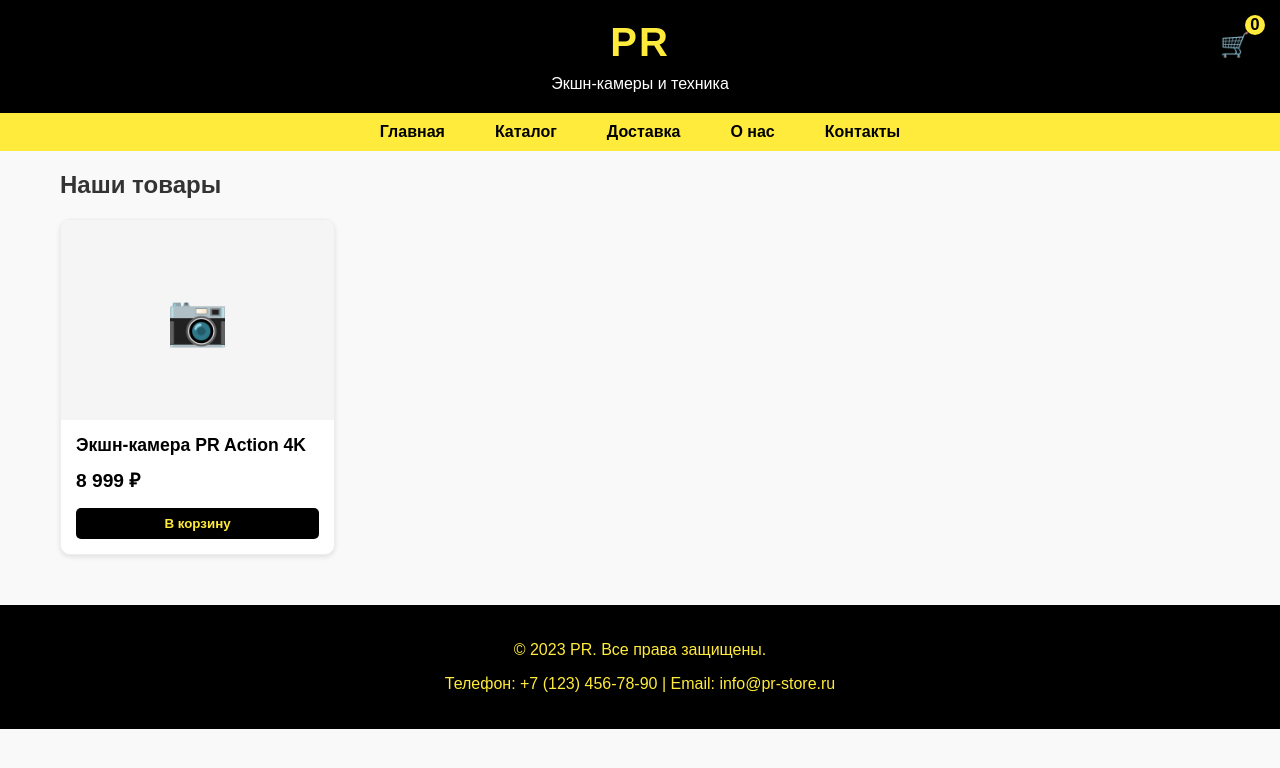
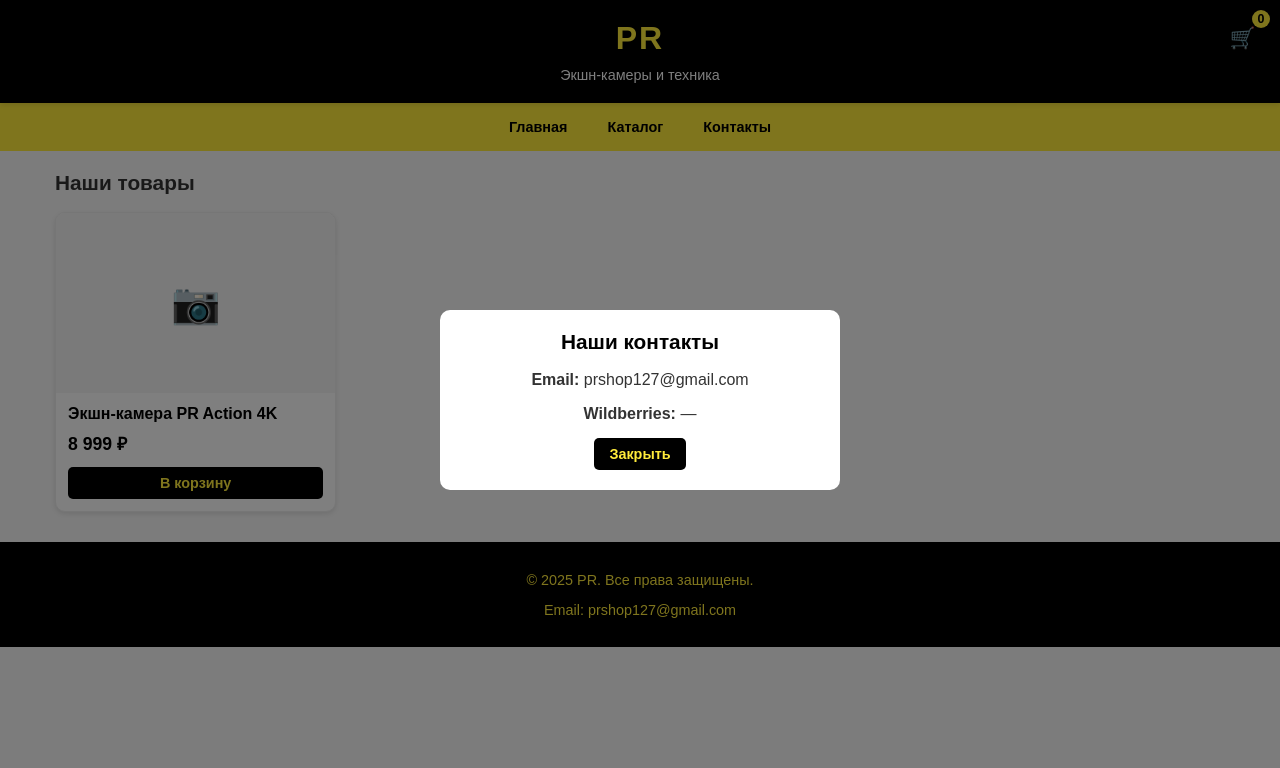
Before and after one commit to Ilyshka3346/shopPR, a plain HTML site: page index.html in a window 1280 px wide. Both pictures are taken after a click on the link "Контакты". Drawn offline with Linux system fonts and the light colour scheme.

Commit message:
Update index.html

```diff
--- a/index.html
+++ b/index.html
@@ -21,9 +21,10 @@
             padding: 20px 0;
             text-align: center;
             box-shadow: 0 2px 5px rgba(0,0,0,0.1);
+            position: relative;
         }
         .logo {
-            font-size: 2.5em;
+            font-size: 2em;
             font-weight: bold;
             margin-bottom: 10px;
             letter-spacing: 2px;
@@ -38,9 +39,10 @@
             margin: 0;
             display: flex;
             justify-content: center;
+            flex-wrap: wrap;
         }
         nav li {
-            margin: 0 15px;
+            margin: 5px 10px;
         }
         nav a {
             color: #000000;
@@ -49,6 +51,7 @@
             padding: 5px 10px;
             border-radius: 5px;
             transition: background-color 0.3s;
+            font-size: 0.9em;
         }
         nav a:hover {
             background-color: #ffffff;
@@ -56,12 +59,12 @@
         .container {
             max-width: 1200px;
             margin: 20px auto;
-            padding: 0 20px;
+            padding: 0 15px;
         }
         .products {
             display: grid;
             grid-template-columns: repeat(auto-fill, minmax(250px, 1fr));
-            gap: 20px;
+            gap: 15px;
         }
         .product {
             background-color: white;
@@ -76,56 +79,57 @@
             box-shadow: 0 5px 15px rgba(0,0,0,0.1);
         }
         .product-image {
-            height: 200px;
+            height: 180px;
             background-color: #f5f5f5;
             display: flex;
             align-items: center;
             justify-content: center;
-            font-size: 50px;
+            font-size: 40px;
             color: #333;
         }
         .product-info {
-            padding: 15px;
+            padding: 12px;
         }
         .product-title {
             font-weight: bold;
-            margin-bottom: 10px;
-            font-size: 1.1em;
+            margin-bottom: 8px;
+            font-size: 1em;
             color: #000000;
         }
         .product-price {
             color: #000000;
             font-weight: bold;
-            font-size: 1.2em;
-            margin-bottom: 15px;
+            font-size: 1.1em;
+            margin-bottom: 12px;
         }
         .add-to-cart {
             background-color: #000000;
             color: #ffeb3b;
             border: none;
-            padding: 8px 15px;
+            padding: 8px 12px;
             border-radius: 5px;
             cursor: pointer;
             width: 100%;
             font-weight: bold;
             transition: background-color 0.3s;
+            font-size: 0.9em;
         }
         .add-to-cart:hover {
             background-color: #333333;
         }
         .cart-icon {
             position: fixed;
-            top: 20px;
-            right: 20px;
+            top: 15px;
+            right: 15px;
             background-color: #000000;
             color: #ffeb3b;
-            width: 50px;
-            height: 50px;
+            width: 45px;
+            height: 45px;
             border-radius: 50%;
             display: flex;
             align-items: center;
             justify-content: center;
-            font-size: 1.5em;
+            font-size: 1.3em;
             box-shadow: 0 2px 10px rgba(0,0,0,0.1);
             cursor: pointer;
             z-index: 100;
@@ -136,10 +140,10 @@
             right: -5px;
             background-color: #ffeb3b;
             color: #000000;
-            width: 20px;
-            height: 20px;
+            width: 18px;
+            height: 18px;
             border-radius: 50%;
-            font-size: 0.7em;
+            font-size: 0.6em;
             display: flex;
             align-items: center;
             justify-content: center;
@@ -149,23 +153,77 @@
             background-color: #000000;
             color: #ffeb3b;
             text-align: center;
-            padding: 20px 0;
-            margin-top: 50px;
+            padding: 15px 0;
+            margin-top: 30px;
+            font-size: 0.9em;
+        }
+        .contacts-modal {
+            display: none;
+            position: fixed;
+            top: 0;
+            left: 0;
+            width: 100%;
+            height: 100%;
+            background-color: rgba(0,0,0,0.5);
+            z-index: 1000;
+            justify-content: center;
+            align-items: center;
+        }
+        .contacts-content {
+            background-color: white;
+            padding: 20px;
+            border-radius: 10px;
+            max-width: 90%;
+            width: 400px;
+            text-align: center;
+        }
+        .contacts-content h2 {
+            margin-top: 0;
+            color: #000000;
+            font-size: 1.3em;
+        }
+        .contacts-content p {
+            margin-bottom: 15px;
+            font-size: 1em;
+        }
+        .close-contacts {
+            background-color: #000000;
+            color: #ffeb3b;
+            border: none;
+            padding: 8px 15px;
+            border-radius: 5px;
+            cursor: pointer;
+            font-weight: bold;
+            font-size: 0.9em;
+        }
+
+        @media (max-width: 600px) {
+            .logo {
+                font-size: 1.8em;
+                padding-right: 40px;
+            }
+            .product-image {
+                height: 150px;
+                font-size: 35px;
+            }
+            .cart-icon {
+                width: 40px;
+                height: 40px;
+                font-size: 1.2em;
+            }
         }
     </style>
 </head>
 <body>
     <header>
         <div class="logo">PR</div>
-        <div style="color: #ffffff;">Экшн-камеры и техника</div>
+        <div style="color: #ffffff; font-size: 0.9em;">Экшн-камеры и техника</div>
     </header>
     <nav>
         <ul>
             <li><a href="#">Главная</a></li>
             <li><a href="#">Каталог</a></li>
-            <li><a href="#">Доставка</a></li>
-            <li><a href="#">О нас</a></li>
-            <li><a href="#">Контакты</a></li>
+            <li><a href="#" onclick="showContacts(); return false;">Контакты</a></li>
         </ul>
     </nav>
 
@@ -175,7 +233,7 @@
     </div>
 
     <div class="container">
-        <h2>Наши товары</h2>
+        <h2 style="font-size: 1.3em;">Наши товары</h2>
         <div class="products">
             <div class="product">
                 <div class="product-image">📷</div>
@@ -189,25 +247,34 @@
     </div>
 
     <footer>
-        <p>© 2023 PR. Все права защищены.</p>
-        <p>Телефон: +7 (123) 456-78-90 | Email: info@pr-store.ru</p>
+        <p>© 2025 PR. Все права защищены.</p>
+        <p>Email: prshop127@gmail.com</p>
     </footer>
 
     <!-- Корзина -->
-    <div id="cart" style="display: none; position: fixed; top: 0; right: 0; width: 350px; height: 100%; background-color: white; box-shadow: -2px 0 10px rgba(0,0,0,0.1); z-index: 99; padding: 20px; overflow-y: auto;">
-        <h2 style="margin-top: 0; color: #000000;">Ваша корзина</h2>
-        <div id="cart-items" style="margin-bottom: 20px;">
-            <!-- Товары будут добавляться сюда -->
-            <p style="text-align: center;">Корзина пуста</p>
+    <div id="cart" style="display: none; position: fixed; top: 0; right: 0; width: 100%; max-width: 350px; height: 100%; background-color: white; box-shadow: -2px 0 10px rgba(0,0,0,0.1); z-index: 99; padding: 15px; overflow-y: auto;">
+        <h2 style="margin-top: 0; color: #000000; font-size: 1.3em;">Ваша корзина</h2>
+        <div id="cart-items" style="margin-bottom: 15px;">
+            <p style="text-align: center; font-size: 0.9em;">Корзина пуста</p>
         </div>
-        <div style="border-top: 1px solid #eee; padding-top: 15px;">
-            <div style="display: flex; justify-content: space-between; font-weight: bold; margin-bottom: 15px; color: #000000;">
+        <div style="border-top: 1px solid #eee; padding-top: 12px;">
+            <div style="display: flex; justify-content: space-between; font-weight: bold; margin-bottom: 12px; color: #000000; font-size: 1em;">
                 <span>Итого:</span>
                 <span id="cart-total">0 ₽</span>
             </div>
-            <button style="background-color: #000000; color: #ffeb3b; border: none; padding: 10px 15px; border-radius: 5px; cursor: pointer; width: 100%; font-weight: bold;" onclick="checkout()">Оформить заказ на Wildberries</button>
+            <button style="background-color: #000000; color: #ffeb3b; border: none; padding: 10px 12px; border-radius: 5px; cursor: pointer; width: 100%; font-weight: bold; font-size: 0.9em;" onclick="checkout()">Оформить заказ на Wildberries</button>
         </div>
-        <button style="position: absolute; top: 10px; right: 10px; background: none; border: none; font-size: 1.5em; cursor: pointer; color: #000000;" onclick="toggleCart()">×</button>
+        <button style="position: absolute; top: 10px; right: 10px; background: none; border: none; font-size: 1.3em; cursor: pointer; color: #000000;" onclick="toggleCart()">×</button>
+    </div>
+
+    <!-- Модальное окно контактов -->
+    <div id="contacts-modal" class="contacts-modal">
+        <div class="contacts-content">
+            <h2>Наши контакты</h2>
+            <p><strong>Email:</strong> prshop127@gmail.com</p>
+            <p><strong>Wildberries:</strong> —</p>
+            <button class="close-contacts" onclick="hideContacts()">Закрыть</button>
+        </div>
     </div>
 
     <script>
@@ -222,8 +289,15 @@
             }
         }
 
+        function showContacts() {
+            document.getElementById('contacts-modal').style.display = 'flex';
+        }
+
+        function hideContacts() {
+            document.getElementById('contacts-modal').style.display = 'none';
+        }
+
         function addToCart(name, price) {
-            // Проверяем, есть ли уже такой товар в корзине
             const existingItem = cart.find(item => item.name === name);
 
             if (existingItem) {
@@ -237,9 +311,6 @@
             }
 
             updateCart();
-
-            // Показываем уведомление
-            alert(`Товар "${name}" добавлен в корзину!`);
         }
 
         function updateCart() {
@@ -247,13 +318,11 @@
             const cartCountElement = document.getElementById('cart-count');
             const cartTotalElement = document.getElementById('cart-total');
 
-            // Обновляем количество товаров
             const totalItems = cart.reduce((sum, item) => sum + item.quantity, 0);
             cartCountElement.textContent = totalItems;
 
-            // Обновляем список товаров
             if (cart.length === 0) {
-                cartItemsElement.innerHTML = '<p style="text-align: center;">Корзина пуста</p>';
+                cartItemsElement.innerHTML = '<p style="text-align: center; font-size: 0.9em;">Корзина пуста</p>';
             } else {
                 let html = '';
                 let total = 0;
@@ -263,28 +332,26 @@
                     total += itemTotal;
 
                     html += `
-                        <div style="display: flex; justify-content: space-between; margin-bottom: 10px; padding-bottom: 10px; border-bottom: 1px solid #eee;">
+                        <div style="display: flex; justify-content: space-between; margin-bottom: 8px; padding-bottom: 8px; border-bottom: 1px solid #eee; font-size: 0.9em;">
                             <div>
                                 <div style="font-weight: bold; color: #000000;">${item.name}</div>
-                                <div style="font-size: 0.9em; color: #666;">${item.price} ₽ × ${item.quantity}</div>
+                                <div style="font-size: 0.9em; color: #666;">${item.price.toLocaleString('ru-RU')} ₽ × ${item.quantity}</div>
                             </div>
-                            <div style="font-weight: bold; color: #000000;">${itemTotal} ₽</div>
+                            <div style="font-weight: bold; color: #000000;">${itemTotal.toLocaleString('ru-RU')} ₽</div>
                         </div>
                     `;
                 });
 
                 cartItemsElement.innerHTML = html;
-                cartTotalElement.textContent = `${total} ₽`;
+                cartTotalElement.textContent = `${total.toLocaleString('ru-RU')} ₽`;
             }
         }
 
         function checkout() {
             if (cart.length === 0) {
-                alert('Корзина пуста!');
                 return;
             }
 
-            // Перенаправляем на страницу товара на Wildberries
             window.location.href = "https://wildberries.ru/catalog/279302015/detail.aspx";
         }
     </script>
```
